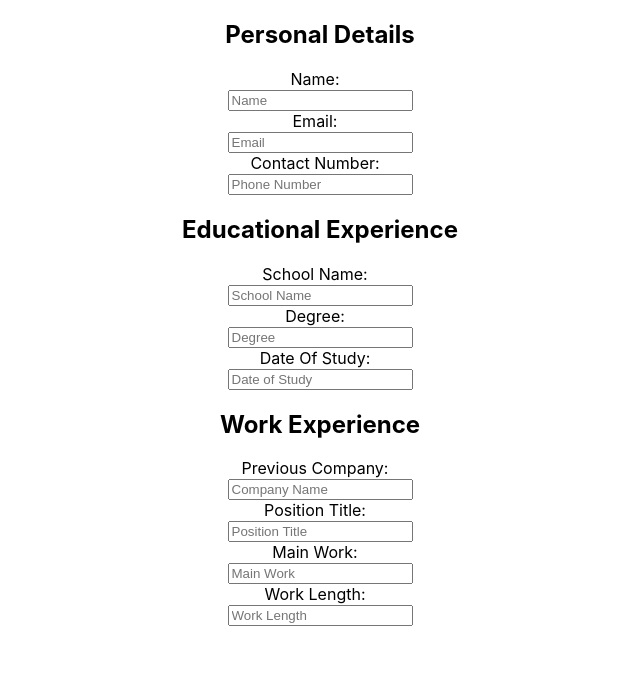
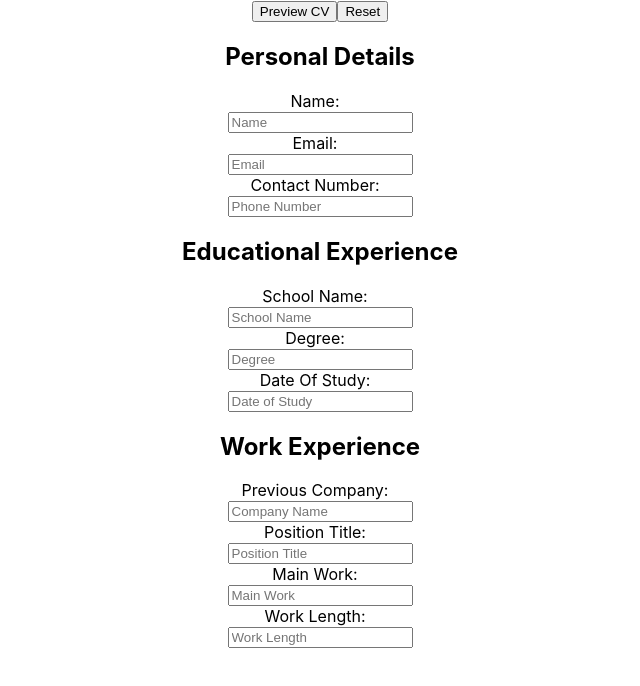
Before and after one commit to Tweetsauceyeep/TOP-React-CV-Project, a React (Create React App) app: page / in a window 1280 px wide. Shown: the top 686 px of the page, without its empty margins (320-960 px from the left). Built offline with nearby package versions, Linux system fonts and the light colour scheme.

Commit message:
done proj, just add styles, try tailwind CSS or something

```diff
--- a/src/App.js
+++ b/src/App.js
@@ -19,18 +19,54 @@ const App = () => {
     workLength: '',
   });
 
-console.log(formData)
+  const [formComplete, setFormComplete] = useState(false);
+
   const handleChange = e => {
     setFormData({
       ...formData,
       [e.target.name]: e.target.value,
     });
   };
-  const handleSubmit = () => {};
-  const resetButton = () => {};
+
+  const handleSubmit = () => {
+    setFormComplete(!formComplete);
+    if (formComplete) {
+      setSubmitText('Preview');
+    }
+    if (!formComplete) {
+      setSubmitText('Edit CV');
+    }
+  };
+
+  const resetButton = () => {
+    setFormData({
+      name: '',
+      email: '',
+      number: '',
+
+      schoolName: '',
+      degree: '',
+      studyDate: '',
+
+      companyName: '',
+      positionTitle: '',
+      mainWork: '',
+      workLength: '',
+    });
+  };
+
+  const [submitText, setSubmitText] = useState('Preview CV');
+  const RenderSubmitText = () => {};
+
   return (
     <div className="App">
+      <button onClick={handleSubmit}>{submitText}</button>
+      <button onClick={resetButton}>Reset</button>
+      {formComplete ? (
+        <RenderCV information={formData} formComplete={formComplete} />
+      ) : (
         <TestForm formData={formData} handleChange={handleChange} />
+      )}
     </div>
   );
 };
--- a/src/components/DisplayCV.js
+++ b/src/components/DisplayCV.js
@@ -1,8 +1,8 @@
 import '../App.css';
 
-const RenderCV = ({information}) => {
+const RenderCV = ({information, formComplete}) => {
 
-  if (!this.props.stateComplete) {
+  if (!formComplete) {
     return null;
   } else {
     return (
```
